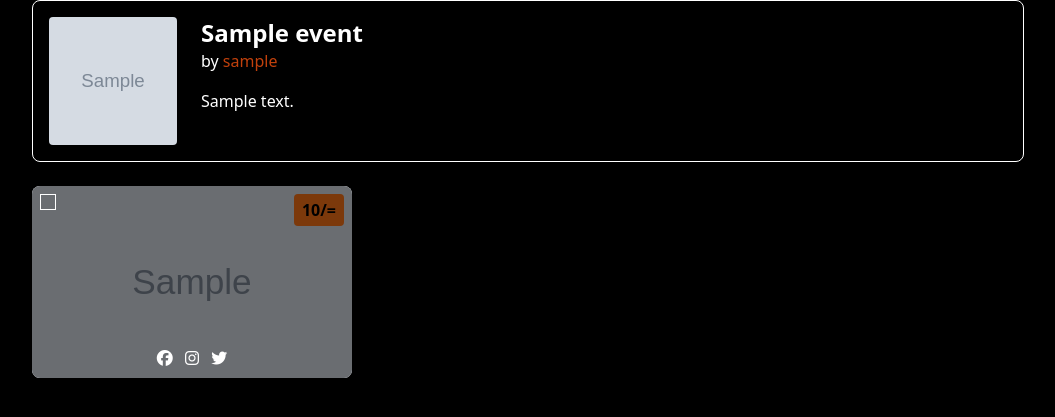
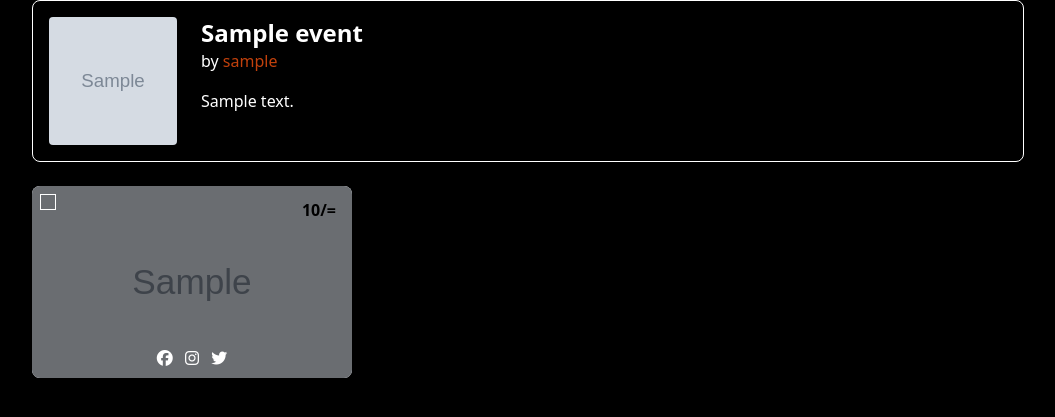
Before and after one commit to kipchumbaofficial/Talento, a Flask app: page /event/1 in a window 1280 px wide. Shown: the part 80-497 px from the top of the page, without its empty margins (112-1167 px from the left). Run offline with Flask 3, Linux system fonts and the light colour scheme; tables that the repository leaves empty hold one stand-in row (values such as "Sample post"); grey boxes marked "Sample" are stand-in pictures; style sheets or scripts are compiled from the project's sources; some libraries are stand-ins or nearby versions.

Commit message:
Price tag

```diff
--- a/app/templates/collection.html
+++ b/app/templates/collection.html
@@ -54,7 +54,7 @@
       <div class="relative w-full h-48 bg-gray-300 rounded-lg overflow-hidden">
         <img src="{{ url_for('static', filename='/images/' + photo.file_path) }}" alt="Post Image" class="w-full h-full object-cover protected">
         <!-- Price Tag -->
-        <div class="absolute top-2 right-2 bg-orange-500 text-black font-bold px-2 py-1 rounded">{{photo.price}}/=</div>
+        <div class="absolute top-2 right-2 bg-transparent text-black font-bold px-2 py-1 rounded">{{photo.price}}/=</div>
 
         <div class="absolute inset-0 bg-black bg-opacity-50 text-white flex flex-col justify-between p-2">
             <label class="inline-flex items-center">
--- a/app/templates/event.html
+++ b/app/templates/event.html
@@ -55,7 +55,7 @@
       <div class="relative w-full h-48 bg-gray-300 rounded-lg overflow-hidden">
         <img src="{{ url_for('static', filename='/images/uploads/' + photo.file_path) }}" alt="Post Image" class="w-full h-full object-cover protected">
         <!-- Price Tag -->
-        <div class="absolute top-2 right-2 bg-orange-500 text-black font-bold px-2 py-1 rounded">{{photo.price}}/=</div>
+        <div class="absolute top-2 right-2 bg-transparent text-black font-bold px-2 py-1 rounded">{{photo.price}}/=</div>
 
         <div class="absolute inset-0 bg-black bg-opacity-50 text-white flex flex-col justify-between p-2">
             <label class="inline-flex items-center">
```
